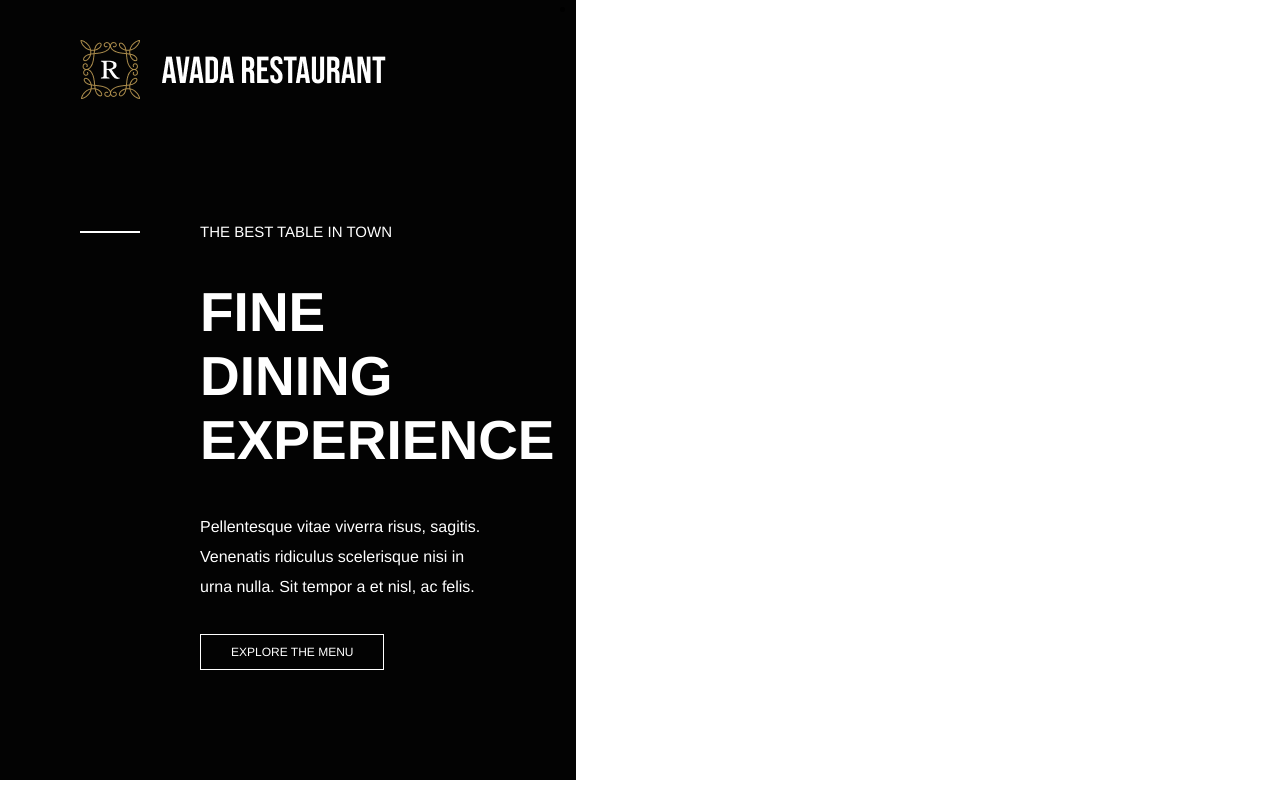
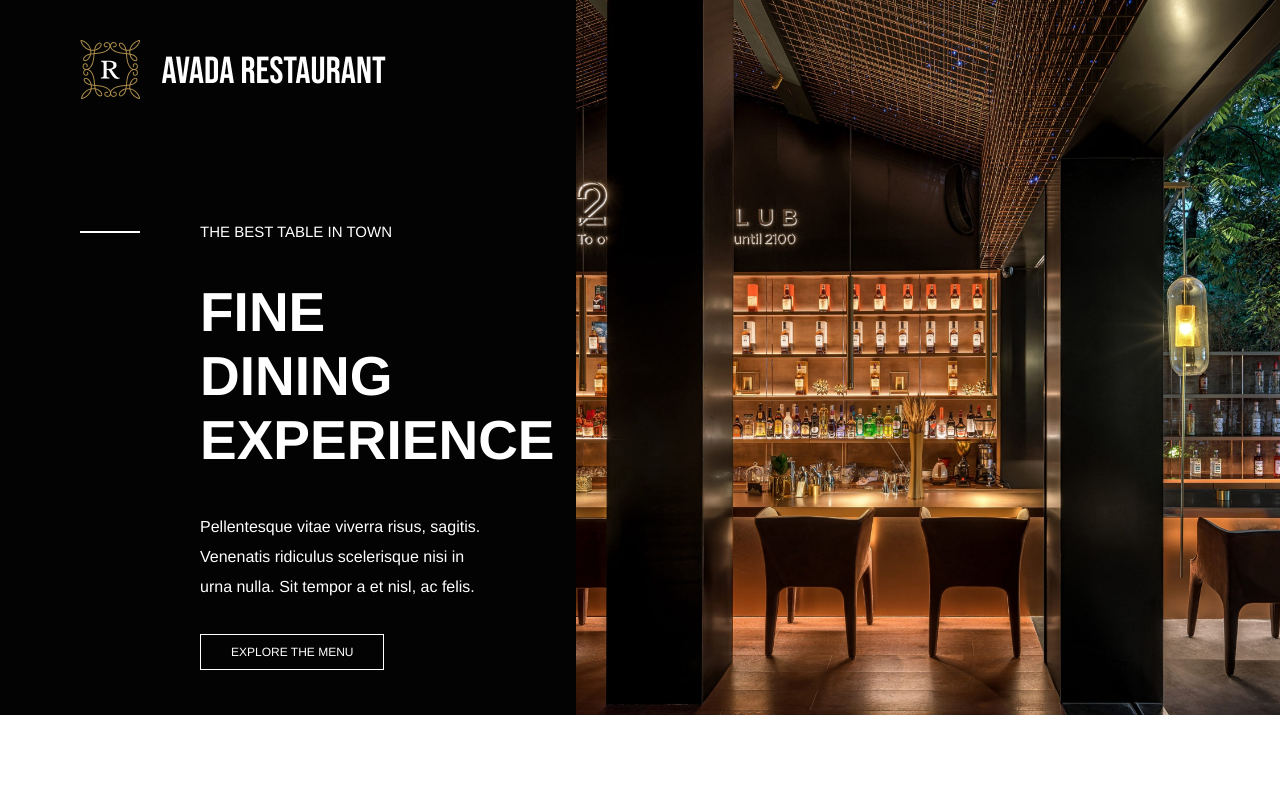
Before and after one commit to petrescuandreea/proj-html-vuejs, a Vue app: page / in a window 1280 px wide. Built offline with nearby package versions, Linux system fonts and the light colour scheme.

Commit message:
Add style to class image-col in AppHeader

```diff
--- a/src/components/AppHeader.vue
+++ b/src/components/AppHeader.vue
@@ -1,5 +1,6 @@
 <template>
-    <div class="clearfix">
+    <section>
+        <!-- <div class="clearfix"> -->
             <!-- text column  -->
             <div class="text-col">
                 <!-- logo -->
@@ -30,15 +31,17 @@
 
             <!-- image column  -->
             <div class="image-col">
+                <img src="../assets/img/slider52x.jpg" alt="">
                 <!-- nav menu  -->
-            <nav>
+                <!-- <nav>
                     <ul>
                         <li><a href="#"></a></li>
                     </ul>
-            </nav>
+                </nav> -->
 
             </div>
-    </div>
+        <!-- </div> -->
+    </section>
 </template>
 
 <script>
@@ -49,14 +52,12 @@ export default {
 
 <!-- Add "scoped" attribute to limit CSS to this component only -->
 <style scoped lang="scss">
-.clearfix::after {
-    content: "";
-    display: table;
-    clear: both;
-}
+section {
+    height: 715px;
 
     .text-col {
         width: 45%;
+        height: 100%;
         float: left;
         color: white;
         background-color: rgba(3,3,3,255);
@@ -113,4 +114,25 @@ export default {
             }
         }
     }
+
+    .image-col {
+        width: 55%;
+        height: 100%;
+        float: left;
+
+        img {
+            width: 100%;
+            height: 100%;
+            object-fit: cover;
+        }
+    }
+}
+
+.section::after {
+    content: "";
+    display: table;
+    clear: both;
+}
+
+
 </style>
```
Lines whose indentation alone changed are shown as unchanged.
